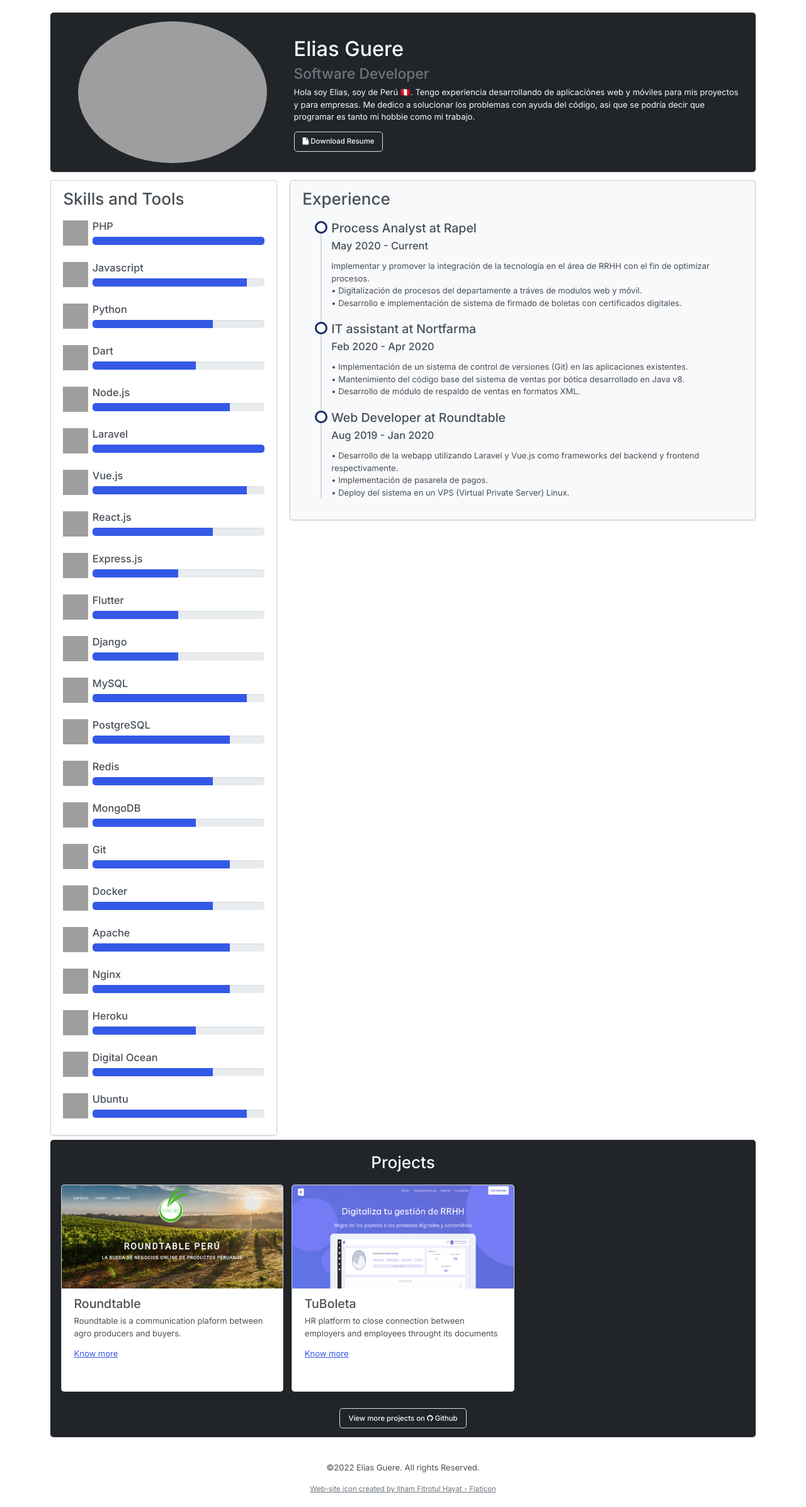
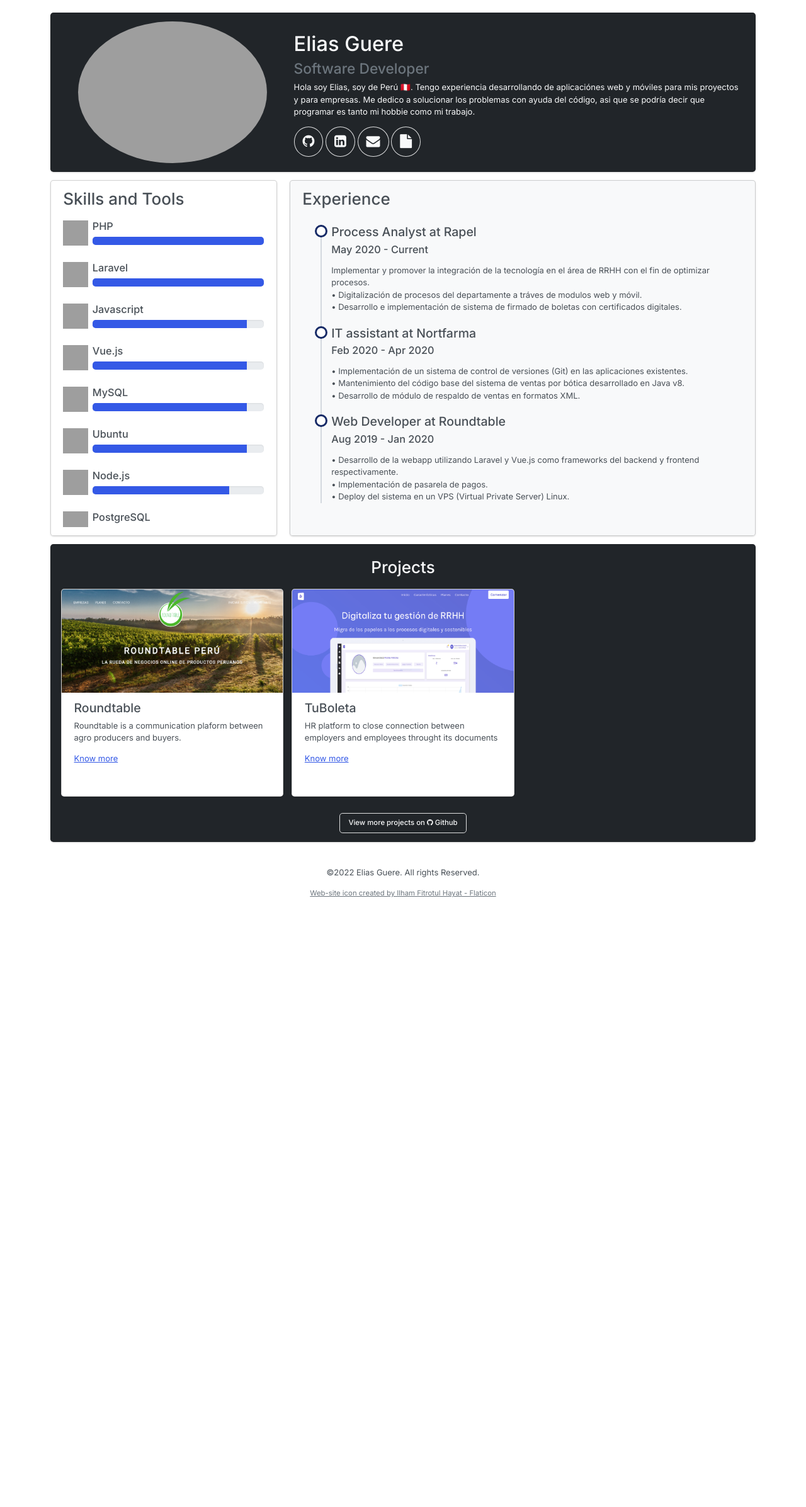
Before and after one commit to eliasg1025/portfolio, a Django app: page / in a window 1280 px wide. Shown: the whole page at 63% size. After the commit the page ends 1447 px from the top, so only its background shows below. Run offline with Django 3.2, Linux system fonts and the light colour scheme; data comes from the database, SQL or seed files in the repository; grey boxes are pictures that could not be loaded.

Commit message:
finishing portfolio

```diff
--- a/apps/projects/views.py
+++ b/apps/projects/views.py
@@ -2,14 +2,14 @@ from django.shortcuts import render
 from apps.projects.models import Experience, Project, Technology
 
 def project_index(request):
-    projects = Project.objects.all()
-    technologies = Technology.objects.all()
+    projects = Project.objects.all().prefetch_related('technologies')
+    technologies = Technology.objects.order_by('-percentage')
     experiences = Experience.objects.order_by('-init_date')
 
     context = {
         'technologies': technologies,
         'projects': projects,
-        'experiences': experiences
+        'experiences': experiences,
     }
 
     return render(request, 'projects/project_index.html', context)
--- a/static/css/global.css
+++ /dev/null
@@ -1,58 +0,0 @@
-:root {
-    --main-color: #162a66;
-}
-
-html,
-body {
-    height: 100%;
-}
-
-* {
-    font-size: 13px;
-}
-
-.overflow {
-    height: 50%;
-    overflow: hidden;
-}
-
-.overflow .card-img-top {
-    transform: scale(1);
-    transition: all 0.2s ease-in-out;
-}
-
-.overflow .card-img-top:hover {
-    transform: scale(1.2);
-}
-
-ul.timeline {
-    list-style-type: none;
-    position: relative;
-}
-
-ul.timeline:before {
-    content: " ";
-    background: #d4d9df;
-    display: inline-block;
-    position: absolute;
-    left: 29px;
-    width: 2px;
-    height: 100%;
-    z-index: 400;
-}
-ul.timeline > li {
-    margin: 20px 0;
-    padding-left: 20px;
-}
-ul.timeline > li:before {
-    content: " ";
-    background: white;
-    display: inline-block;
-    position: absolute;
-    border-radius: 50%;
-    border: 3px solid var(--main-color);
-    left: 20px;
-    width: 20px;
-    height: 20px;
-    z-index: 400;
-}
--- /dev/null
+++ b/static/css/style.css
@@ -0,0 +1,101 @@
+:root {
+    --main-color: #162a66;
+}
+
+html,
+body {
+    height: 100%;
+}
+
+* {
+    font-size: 13px;
+}
+
+.overflow {
+    height: 50%;
+    overflow: hidden;
+}
+
+.overflow .card-img-top {
+    transform: scale(1);
+    transition: all 0.2s ease-in-out;
+}
+
+.overflow .card-img-top:hover {
+    transform: scale(1.2);
+}
+
+ul.timeline {
+    list-style-type: none;
+    position: relative;
+}
+
+ul.timeline:before {
+    content: " ";
+    background: #d4d9df;
+    display: inline-block;
+    position: absolute;
+    left: 29px;
+    width: 2px;
+    height: 100%;
+    z-index: 400;
+}
+ul.timeline > li {
+    margin: 20px 0;
+    padding-left: 20px;
+}
+ul.timeline > li:before {
+    content: " ";
+    background: white;
+    display: inline-block;
+    position: absolute;
+    border-radius: 50%;
+    border: 3px solid var(--main-color);
+    left: 20px;
+    width: 20px;
+    height: 20px;
+    z-index: 400;
+}
+
+*::-webkit-scrollbar {
+    width: 8px;     /* Tamaño del scroll en vertical */
+    height: 8px;    /* Tamaño del scroll en horizontal */
+}
+
+*::-webkit-scrollbar-thumb {
+    background: #ccc;
+    border-radius: 4px;
+}
+
+/* Cambiamos el fondo y agregamos una sombra cuando esté en hover */
+*::-webkit-scrollbar-thumb:hover {
+    background: #b3b3b3;
+    box-shadow: 0 0 2px 1px rgba(0, 0, 0, 0.2);
+}
+
+/* Cambiamos el fondo cuando esté en active */
+*::-webkit-scrollbar-thumb:active {
+    background-color: #999999;
+}
+
+/* Ponemos un color de fondo y redondeamos las esquinas del track */
+*::-webkit-scrollbar-track {
+    background: #e1e1e1;
+    border-radius: 4px;
+}
+
+/* Cambiamos el fondo cuando esté en active o hover */
+*::-webkit-scrollbar-track:hover,
+*::-webkit-scrollbar-track:active {
+    background: #d4d4d4;
+}
+
+#skills-and-tools, #experience {
+    padding-right: 1px;
+    overflow-y: scroll;
+}
+
+.social-media a {
+    font-size: 22px;
+    border-radius: 50%;
+}
--- /dev/null
+++ b/static/js/main.js
@@ -0,0 +1,15 @@
+const skillsCard = document.getElementById('skills-and-tools');
+const experienceCard = document.getElementById('experience');
+
+let heightCard = (
+    skillsCard.clientHeight >= experienceCard.clientHeight
+        ? experienceCard.clientHeight
+        : skillsCard.clientHeight
+);
+
+if (heightCard < 500) {
+    heightCard = 500;
+}
+
+skillsCard.style.height = `${heightCard}px`;
+experienceCard.style.height = `${heightCard}px`;
--- a/templates/index.html
+++ b/templates/index.html
@@ -27,10 +27,10 @@
     <!-- Styles -->
     <link rel="stylesheet" href="https://cdn.jsdelivr.net/npm/normalize.css@8.0.0/normalize.min.css">
     <link rel="stylesheet" href="https://bootswatch.com/5/zephyr/bootstrap.min.css" />
-    <link rel="stylesheet" href="https://cdnjs.cloudflare.com/ajax/libs/animate.css/4.1.1/animate.min.css" />
+    <!-- <link rel="stylesheet" href="https://cdnjs.cloudflare.com/ajax/libs/animate.css/4.1.1/animate.min.css" /> -->
     <link rel="stylesheet" href="https://cdn.jsdelivr.net/npm/font-awesome@4.7.0/css/font-awesome.min.css">
     <!-- Custom Styles -->
-    <link rel="stylesheet" href="{% static 'css/global.css' %}">
+    <link rel="stylesheet" href="{% static 'css/style.css' %}">
     <title>Elias Guere</title>
 </head>
 
--- a/templates/projects/project_index.html
+++ b/templates/projects/project_index.html
@@ -8,18 +8,29 @@
             <div class="row">
                 <div class="col-md-4">
                     <img src="https://avatars.githubusercontent.com/u/46615624?v=4" alt="Profile Image"
-                        class="img-fluid rounded-circle mx-auto d-block" style="" height="300" width="300"/>
+                        class="img-fluid rounded-circle mx-auto d-block" style="" height="300" width="300" />
                 </div>
                 <div class="col-md-8">
                     <div class="h-100 d-flex flex-column justify-content-center">
                         <h1 class="text-light pt-2">Elias Guere</h1>
                         <h3 class="text-light text-muted">Software Developer</h3>
                         <p>
-                            Hola soy Elias, soy de Perú 🇵🇪. Tengo experiencia desarrollando de aplicaciónes web y móviles para mis proyectos y para empresas. Me dedico a solucionar los problemas con ayuda del código, asi que se podría decir que programar es tanto mi hobbie como mi trabajo.
+                            Hola soy Elias, soy de Perú 🇵🇪. Tengo experiencia desarrollando de aplicaciónes web y
+                            móviles para mis proyectos y para empresas. Me dedico a solucionar los problemas con ayuda
+                            del código, asi que se podría decir que programar es tanto mi hobbie como mi trabajo.
                         </p>
-                        <div>
+                        <div class="social-media">
+                            <a title="View Github" href="https://github.com/eliasg1025" target="_blank" class="btn btn-outline-light text-light">
+                                <i class="fa fa-github" aria-hidden="true"></i>
+                            </a>
+                            <a title="View LinkedIn" href="https://www.linkedin.com/in/eliasguere" target="_blank" class="btn btn-outline-light text-light">
+                                <i class="fa fa-linkedin-square" aria-hidden="true"></i>
+                            </a>
+                            <a title="Send Email" href="mailto:eliasguere1025@gmail.com" target="_blank" class="btn btn-outline-light text-light">
+                                <i class="fa fa-envelope" aria-hidden="true"></i>
+                            </a>
                             <a title="Download Resume" href="{% static '/documents/EliasGuereCV.pdf' %}" target="_blank" class="btn btn-outline-light text-light">
-                                <i class="fa fa-file" aria-hidden="true"></i> Download Resume
+                                <i class="fa fa-file" aria-hidden="true"></i>
                             </a>
                         </div>
                     </div>
@@ -34,9 +45,9 @@
     <div class="col-md-4 py-2">
         <div class="card animate__animated animate__fadeInLeft">
             <div class="card-body">
-                <h2 id="skills-and-tools">Skills and Tools</h2>
+                <h2>Skills and Tools</h2>
 
-                {# Skill Progress #}
+                <div id="skills-and-tools">
                     {% for technology in technologies %}
                     <div class="d-flex py-3">
                         <img src="{{ technology.logo }}" alt="{{ technology.description }} Logo"
@@ -45,11 +56,13 @@
                             <h5>{{ technology.description }}</h5>
                             <div class="progress">
                                 <div class="progress-bar" role="progressbar" style="width: {{ technology.percentage }}%"
-                                title="{{ technology.description }} {{ technology.percentage }}%" aria-valuenow="50" aria-valuemin="0" aria-valuemax="100"></div>
+                                    title="{{ technology.description }} {{ technology.percentage }}%" aria-valuenow="50"
+                                    aria-valuemin="0" aria-valuemax="100"></div>
                             </div>
                         </div>
                     </div>
                     {% endfor %}
+                </div>
             </div>
         </div>
     </div>
@@ -58,8 +71,9 @@
         {# Experience #}
         <div class="card bg-light animate__animated animate__fadeInRight">
             <div class="card-body">
-                <h2 id="experience">Experience</h2>
+                <h2>Experience</h2>
 
+                <div id="experience">
                     <ul class="timeline">
                         {% for experience in experiences %}
                         <li>
@@ -76,10 +90,11 @@
                 </div>
             </div>
         </div>
+    </div>
 </section>
 
 {# Portfolio Section #}
-<section>
+<section class="pt-2">
     <div class="row">
         <div class="col-md-12">
             <div class="card card-body bg-dark animate__animated animate__fadeIn">
@@ -91,12 +106,44 @@
                     <div class="col-md-4 p-2">
                         <div class="card h-100">
                             <div class="overflow">
-                                    <img class="card-img-top" src="{% static project.image %}" alt="{{ project.title }} image" title="{{ project.title }}" />
+                                <img class="card-img-top" src="{% static project.image %}"
+                                    alt="{{ project.title }} image" title="{{ project.title }}" />
                             </div>
                             <div class="card-body">
                                 <h4>{{ project.title }}</h4>
                                 <p>{{ project.description }}</p>
-                                    <a href="#!">Know more</a>
+                                <a href="#!" data-bs-toggle="modal" data-bs-target="#project-{{ project.id }}">Know more</a>
+                            </div>
+                        </div>
+                    </div>
+
+                    <!-- Modal -->
+                    <div class="modal fade" id="project-{{ project.id }}" tabindex="-1" aria-hidden="true">
+                        <div class="modal-dialog modal-lg">
+                            <div class="modal-content">
+                                <div class="modal-header">
+                                    <h5 class="modal-title">{{ project.title }}</h5>
+                                    <button type="button" class="btn-close" data-bs-dismiss="modal"
+                                        aria-label="Close"></button>
+                                </div>
+                                <div class="modal-body">
+                                    <div class="row">
+                                        <div class="col">
+                                            <img class="img-fluid img-thumbnail" src="{% static project.image %}" alt="{{ project.title }} image" title="{{ project.title }}" />
+                                        </div>
+                                        <div class="col">
+                                            <p><b>URL:</b> <a href="{{ project.url }}" target="_blank">{{ project.url }}</a></p>
+                                            <p><b>Description:</b> {{ project.description }}</p>
+                                            <p><b>Technologies:</b></p>
+                                            <div>
+                                                {% for technology in project.technologies.all %}
+                                                    <img src="{{ technology.logo }}" alt="{{ technology.description }} Logo"
+                                                    title="{{ technology.description }}" width="30" height="30" style="margin: auto;">
+                                                {% endfor %}
+                                            </div>
+                                        </div>
+                                    </div>
+                                </div>
                             </div>
                         </div>
                     </div>
@@ -104,7 +151,8 @@
 
                     <div class="col-md-12 mt-4">
                         <div class="text-center">
-                            <a href="https://github.com/eliasg1025" target="_blank" class="btn text-light btn-outline-light">
+                            <a href="https://github.com/eliasg1025" target="_blank"
+                                class="btn text-light btn-outline-light">
                                 View more projects on <i class="fa fa-github" aria-hidden="true"></i> Github
                             </a>
                         </div>
```
Also changed, not shown: other parts of templates/index.html (+1 -1 lines). Lines whose indentation alone changed are shown as unchanged.
